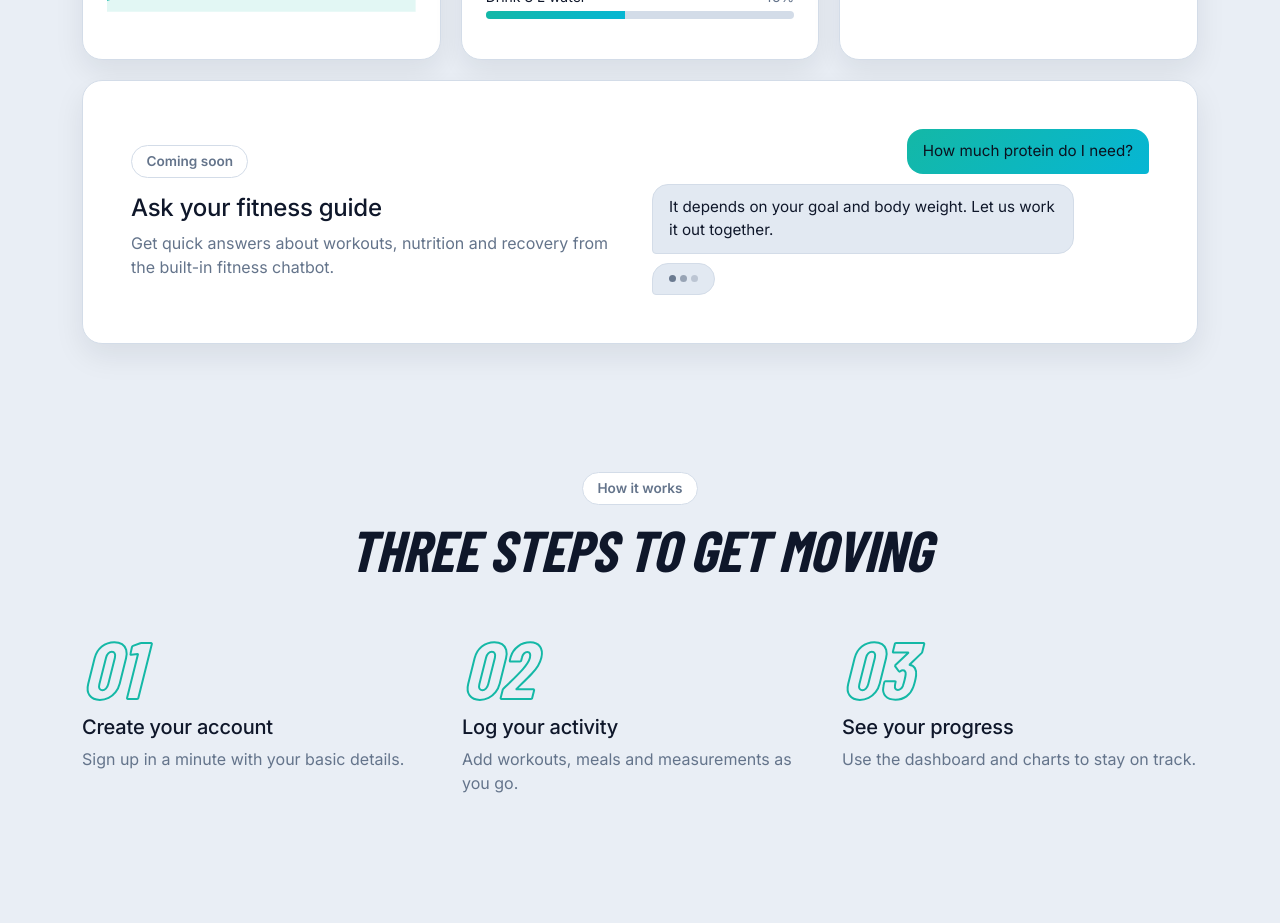
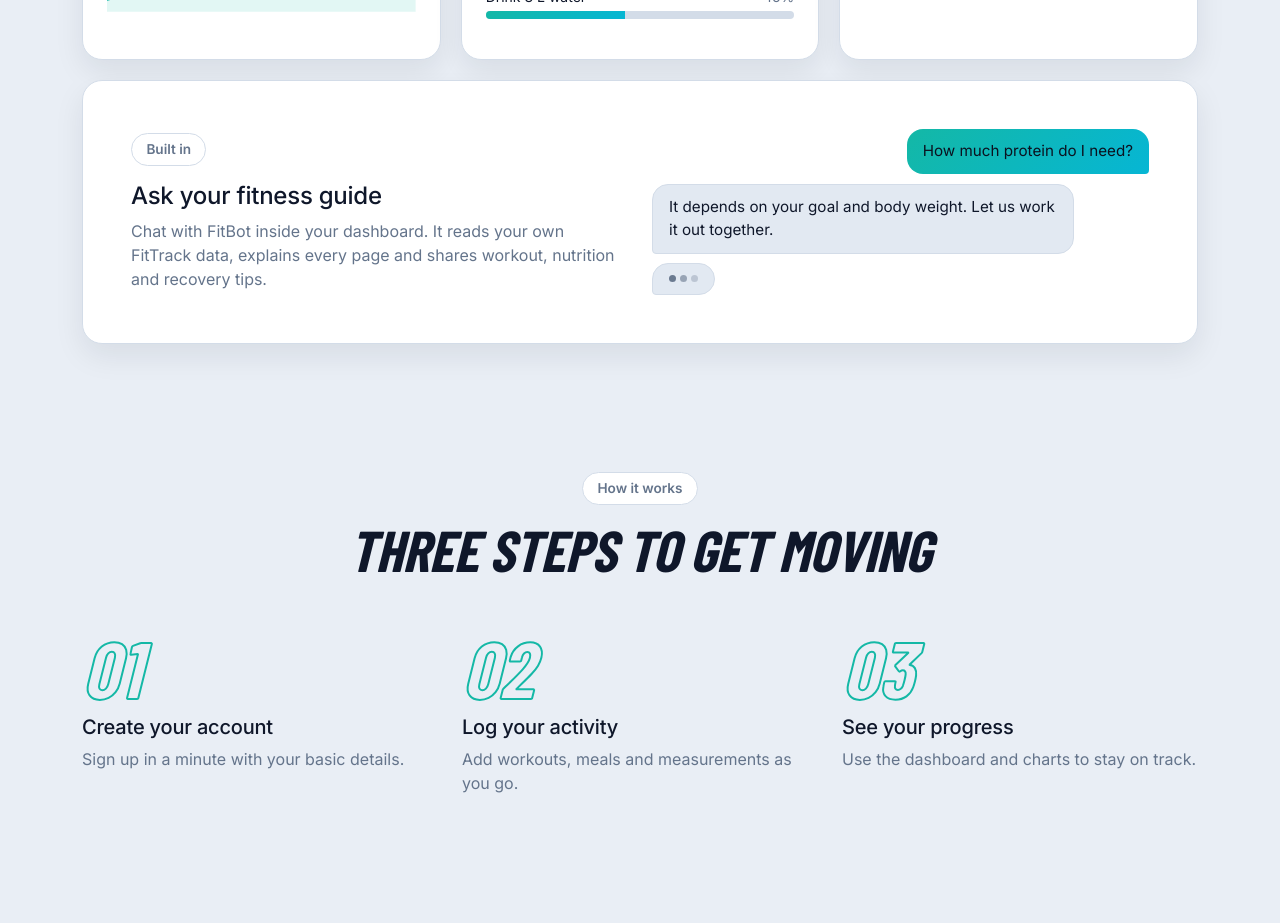
Before and after one commit to muhammadsufiyan-dev/fittrack, a React (Vite) app in the folder client/: page / in a window 1280 px wide. Shown: the part 1960-2883 px from the top of the page. Built offline with nearby package versions, Linux system fonts and the light colour scheme; no server answers; a web font is replaced by a local one.

Commit message:
Update chatbot card and support email

```diff
--- a/client/src/pages/dashboard/Support.jsx
+++ b/client/src/pages/dashboard/Support.jsx
@@ -10,7 +10,7 @@ import { formatDate } from '../../utils/format'
 const emptyForm = { type: 'question', subject: '', message: '' }
 
 const contacts = [
-  { icon: 'bi-envelope', title: 'Email us', text: 'support@fittrack.com' },
+  { icon: 'bi-envelope', title: 'Email us', text: 'sufiyanshahid.dev@gmail.com' },
   { icon: 'bi-clock', title: 'Reply time', text: 'Within 1 working day' },
   { icon: 'bi-calendar-week', title: 'Support hours', text: 'Mon to Sat, 9 am to 6 pm' },
 ]
--- a/client/src/pages/home/Bento.jsx
+++ b/client/src/pages/home/Bento.jsx
@@ -165,10 +165,10 @@ function Bento() {
             <div className="ft-card ft-hover bento-card p-4 p-md-5">
               <div className="row align-items-center g-4">
                 <div className="col-md-6">
-                  <span className="ft-badge mb-3">Coming soon</span>
+                  <span className="ft-badge mb-3">Built in</span>
                   <h3 className="h4">Ask your fitness guide</h3>
                   <p className="text-secondary mb-0">
-                    Get quick answers about workouts, nutrition and recovery from the built-in fitness chatbot.
+                    Chat with FitBot inside your dashboard. It reads your own FitTrack data, explains every page and shares workout, nutrition and recovery tips.
                   </p>
                 </div>
                 <div className="col-md-6">
```
